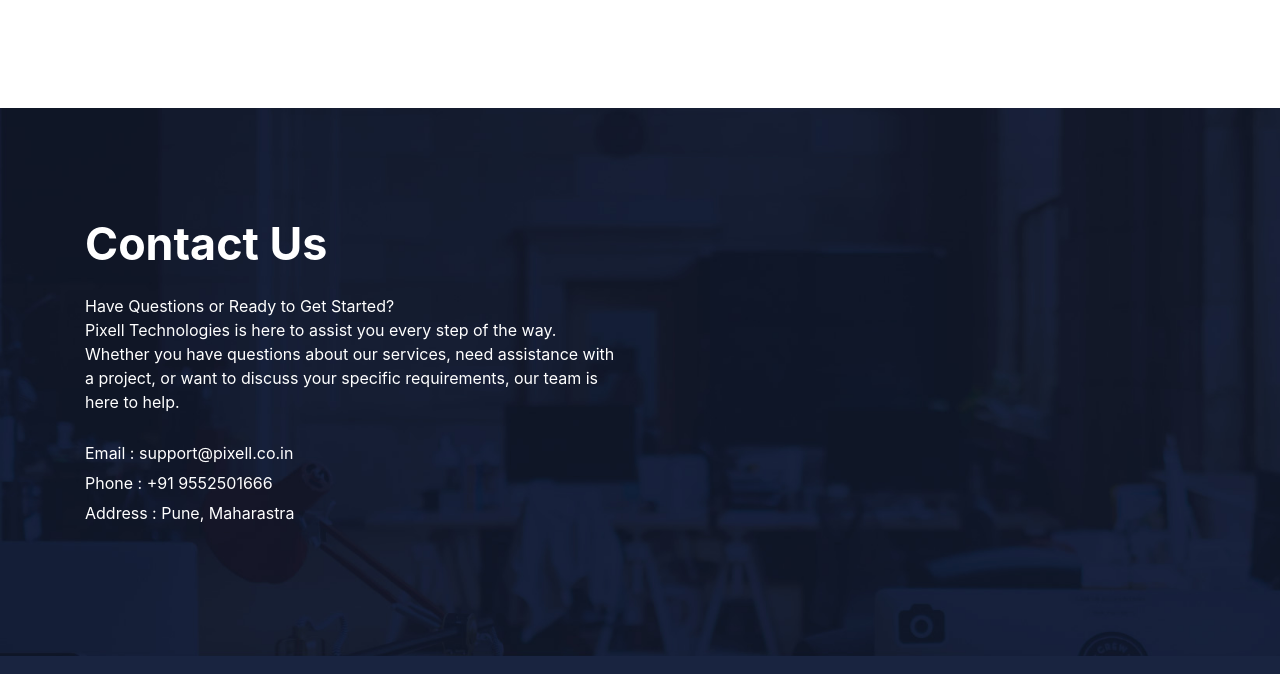
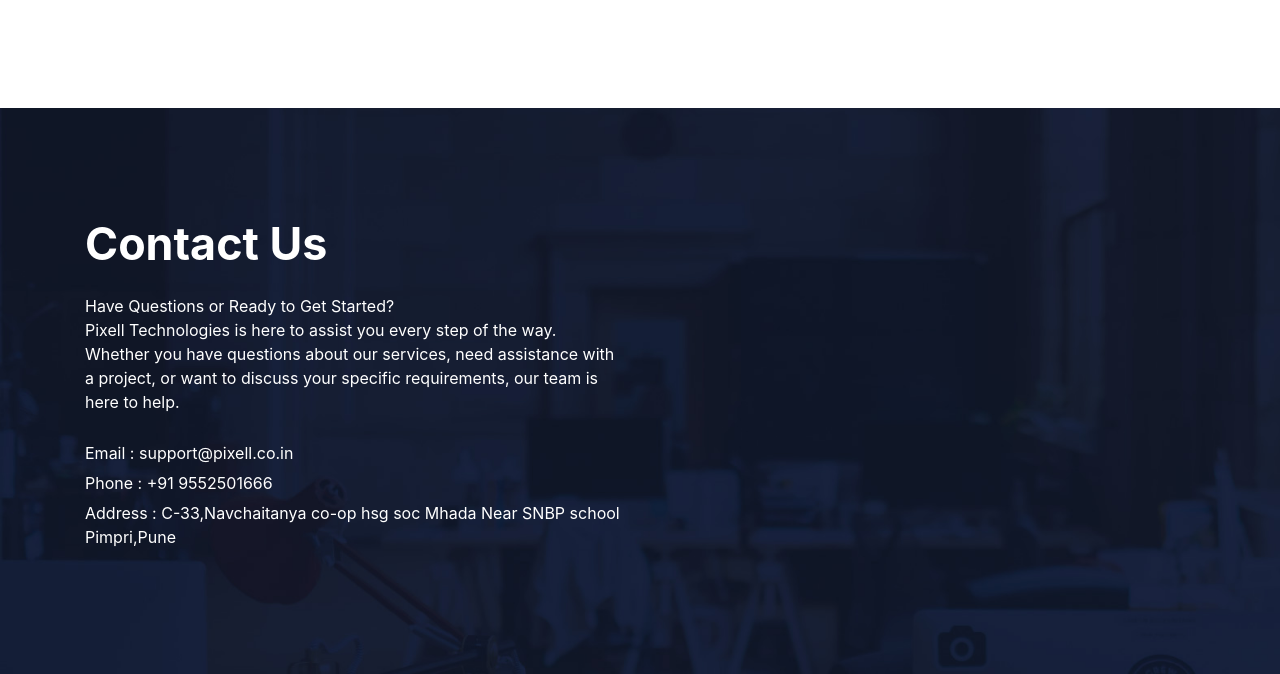
Before and after one commit to Kshitij707/PIXEL, a plain HTML site: page index.html in a window 1280 px wide. Shown: the part 3008-3682 px from the top of the page. Drawn offline with Linux system fonts and the light colour scheme.

Commit message:
Update index.html

```diff
--- a/index.html
+++ b/index.html
@@ -146,7 +146,7 @@
                     <ul class="list-unstyled">
                         <li>Email : support@pixell.co.in</li>
                         <li>Phone : +91 9552501666</li>
-                        <li>Address : Pune, Maharastra</li>
+                        <li>Address : C-33,Navchaitanya co-op hsg soc Mhada Near SNBP school Pimpri,Pune </li>
                     </ul>
                 </div>
             </div>
```
